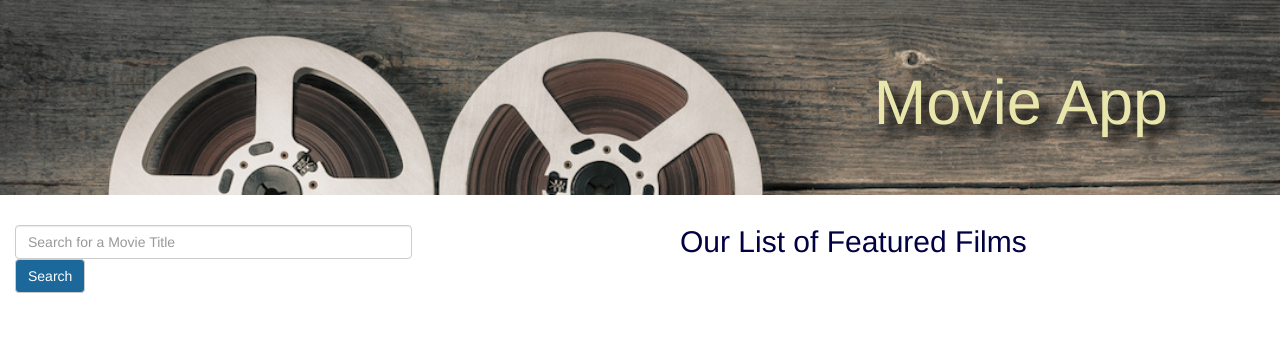
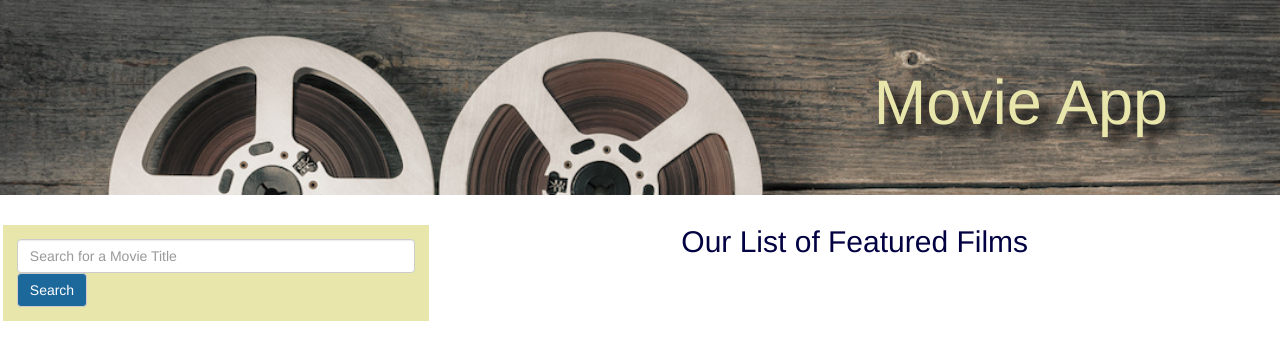
Before and after one commit to sfnewzgirl/angular-build-favorite-movies, a website: page index.html in a window 1280 px wide. Drawn offline with nearby package versions, Linux system fonts and the light colour scheme.

Commit message:
adds minor styling to search area

```diff
--- a/index.html
+++ b/index.html
@@ -28,12 +28,12 @@
       <h1>Movie App</h1>
     </div>
     <form>
-      <div class="form-group col-md-4 offset-md-4">
+      <div class="form-group col-md-4 offset-md-4 movie-search-form-area">
         <input type="text" ng-model="searchMovieCtrl.movie.title" class="form-control" placeholder="Search for a Movie Title">
         <button type="button" ng-click="searchMovieCtrl.getMovie(title)" class="btn btn-default">Search</button>
       </div>
+        <movie-search></movie-search>
     </form>
-    <movie-search></movie-search>
     <h2>Our List of Featured Films</h2>
     <div ng-view></div>
   </body>
--- a/public/scripts/controllers/MoviesIndexController.js
+++ b/public/scripts/controllers/MoviesIndexController.js
@@ -8,7 +8,7 @@ function MoviesIndexController(MovieService) {
   vm.movies= [];
   var upVotes= 1;
   var downVotes= 5;
-  var movieTitles = [{title: 'The Godfather'}, {title: 'Legends of the Fall'}, {title: 'Wedding Crashers'}, {title: 'August: Osage County'}, {title: 'The Hunger Games'}, {title: 'Clue'}];
+  var movieTitles = [{title: 'The Godfather'}, {title: 'Legends of the Fall'}, {title: 'August: Osage County'}, {title: 'The Hunger Games'}, {title: 'Clue'}];
 
   angular.forEach(movieTitles, function(key, value) {
     console.log('each movie', key, value);
--- a/public/styles/styles.css
+++ b/public/styles/styles.css
@@ -19,7 +19,8 @@ ul {
   background-color: #1d689b;
   color: #ffffff;
 }
-.selected-buttong {
-  background-color: #020142;
-  colore: #ffffff;
+.movie-search-form-area {
+  background-color: #e9e6ab;
+  padding: 1em;
+  margin-left: .2em;
 }
```
